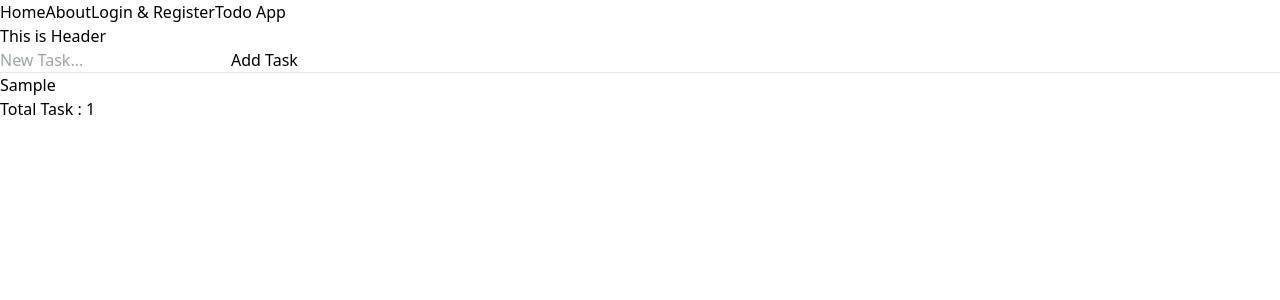
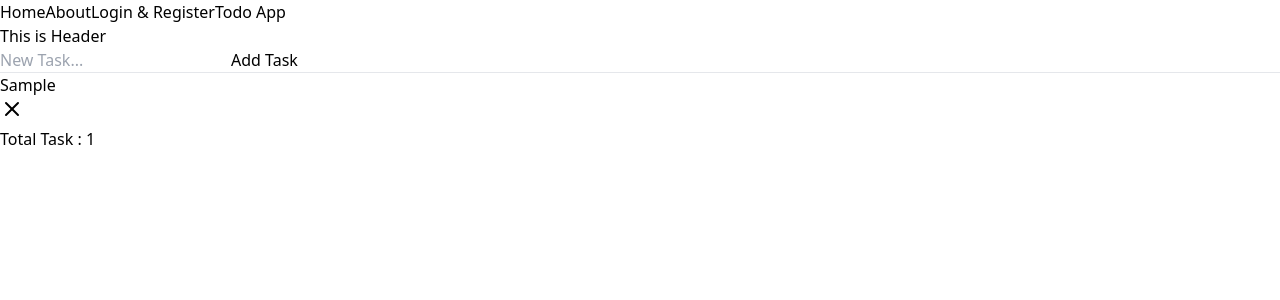
Before and after one commit to bimapriaaditya/react_js_parsinta, a React (Vite) app: page /todo in a window 1280 px wide. Both pictures are taken after typing "Sample" into the empty fields and a click on the button "Add Task". Shown: the top 300 px of the page. Built offline with nearby package versions, Linux system fonts and the light colour scheme; the HTML template or start-up script is replaced by a standard one.

Commit message:
delete state function

```diff
--- a/src/pages/TodoApp.jsx
+++ b/src/pages/TodoApp.jsx
@@ -2,6 +2,7 @@ import Card from '../components/_Cards/Card';
 import Input from '../components/Input/Input';
 import Button from '../components/Buttons/Button';
 import { useState } from 'react';
+import { IconX } from '@tabler/icons';
 
 export default function TodoApp() {
   const [newTask, setNewTask] = useState('');
@@ -23,6 +24,10 @@ export default function TodoApp() {
       console.error('Task tidak boleh kosong');
     }
     setNewTask('');
+  }
+
+  function deleteTask(id) {
+    setTasks(tasks.filter((task) => task.id !== id));
   }
 
   return (
@@ -48,7 +53,14 @@ export default function TodoApp() {
           <ol className='space-y-2 max-h-[50vh] overflow-y-auto'>
             {tasks.map((task) => (
               <li key={task.id} className='px-3 py-4 transition-all hover:shadow-md rounded-lg border border-slate-200'>
-                {task.name}
+                <div className='flex'>
+                  <span className='flex-grow'>{task.name}</span>
+                  <div className='inline-flex gap-x-2'>
+                    <button type='button' className='text-red-600' onClick={(e) => deleteTask(task.id)}>
+                      <IconX />
+                    </button>
+                  </div>
+                </div>
               </li>
             ))}
           </ol>
```
